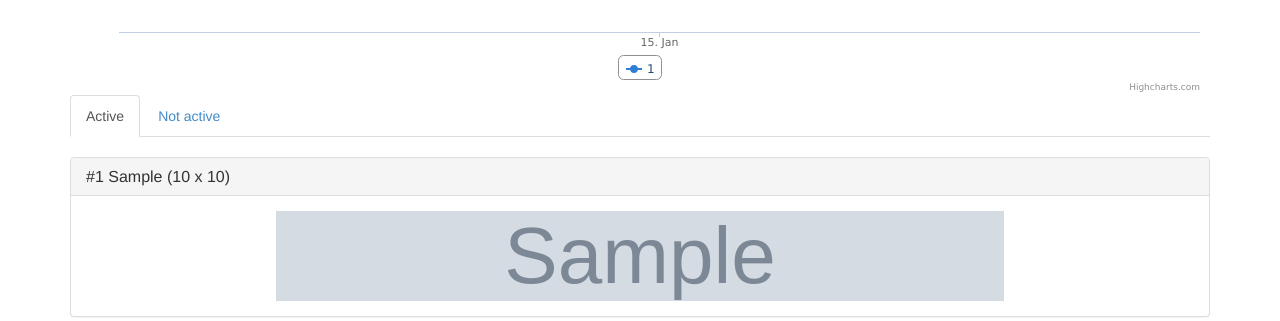
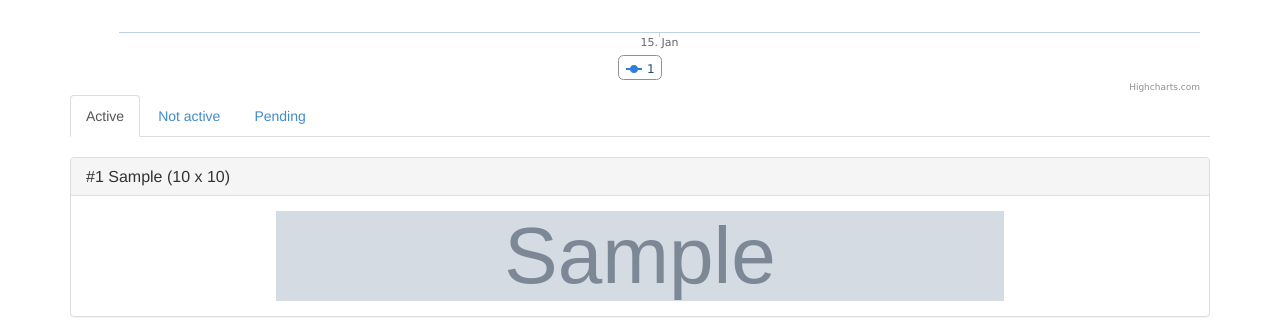
Before and after one commit to wdq/OpenAds, a Django app: template advertisements/templates/advertisements/statistics/provider_statistics.html in a window 1280 px wide. Shown: the part 487-808 px from the top of the page. Run offline with Django 3.2, Linux system fonts and the light colour scheme; tables that the repository leaves empty hold one stand-in row (values such as "Sample post"); the template is opened without the code that fills it: values that come from a table or form of the project are taken from there, most other values are stand-ins (such as "Sample title", 1, 10 or a date in 2020); grey boxes marked "Sample" are stand-in pictures; some libraries are stand-ins or nearby versions.

Commit message:
Added pending ad section

```diff
--- a/advertisements/templates/advertisements/statistics/provider_statistics.html
+++ b/advertisements/templates/advertisements/statistics/provider_statistics.html
@@ -11,6 +11,7 @@
   <ul class="nav nav-tabs" style="margin-bottom: 20px">
     <li class="active"><a href="#active" data-toggle="tab">Active</a></li>
     <li><a href="#inactive" data-toggle="tab">Not active</a></li>
+    <li><a href="#pending" data-toggle="tab">Pending</a></li>
   </ul>
 
   <div class="tab-content">
@@ -21,6 +22,11 @@
     </div>
     <div class="tab-pane" id="inactive">
       {% for advert in inactive_ads %}
+        {% include 'advertisements/statistics/advert_panel.html' with advert=advert ad_num=forloop.counter %}
+      {% endfor %}
+    </div>
+    <div class="tab-pane" id="pending">
+      {% for advert in pending_ads %}
         {% include 'advertisements/statistics/advert_panel.html' with advert=advert ad_num=forloop.counter %}
       {% endfor %}
     </div>
--- a/advertisements/views.py
+++ b/advertisements/views.py
@@ -68,6 +68,7 @@ def view_provider_statistics(request, provider_pk):
         "provider": provider,
         "active_ads": provider.advertisement_set.filter(status=Advertisement.ACTIVE),
         "inactive_ads": provider.advertisement_set.filter(status=Advertisement.INACTIVE),
+        "pending_ads": provider.advertisement_set.filter(status=Advertisement.PENDING),
     })
 
 
```
